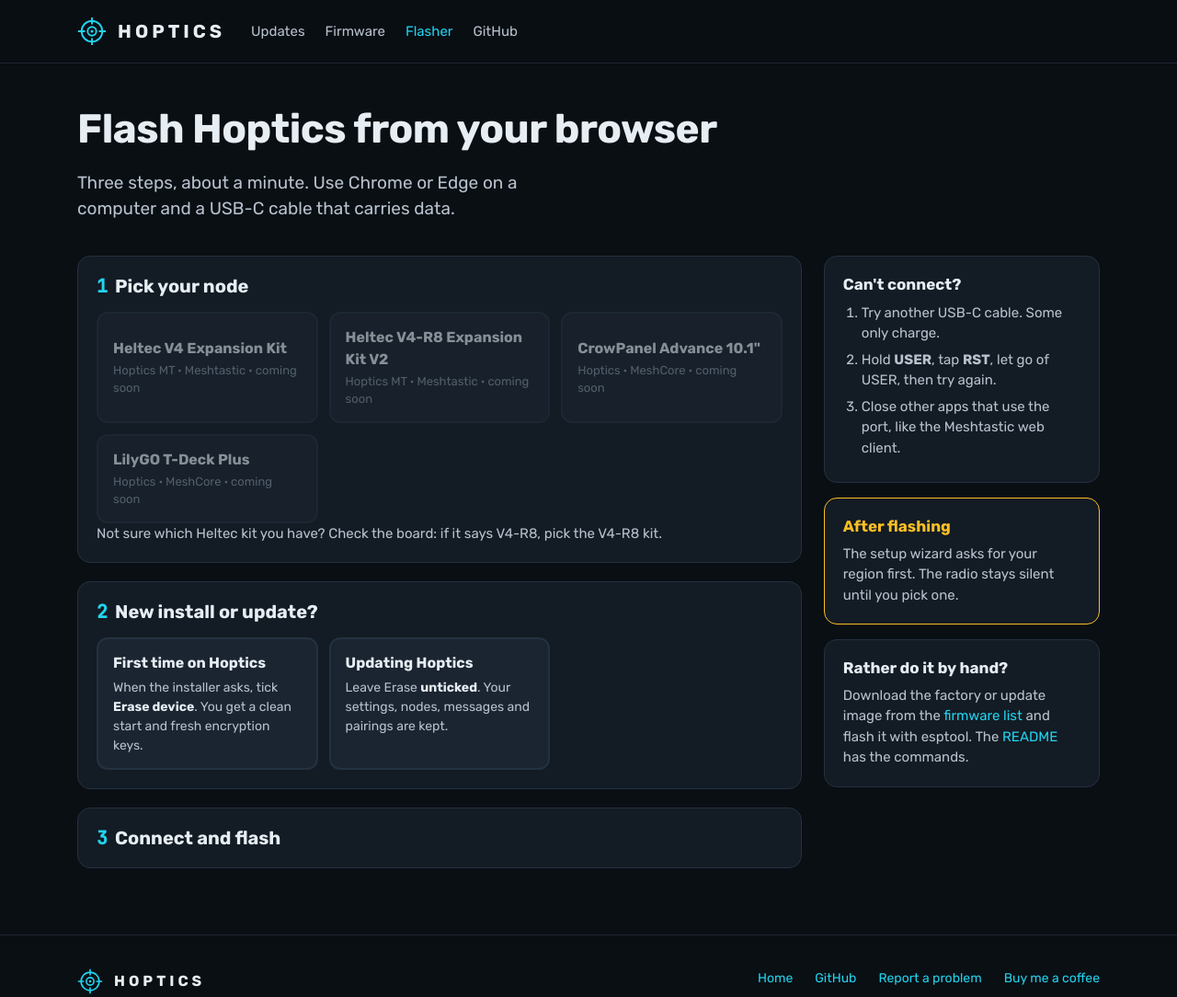
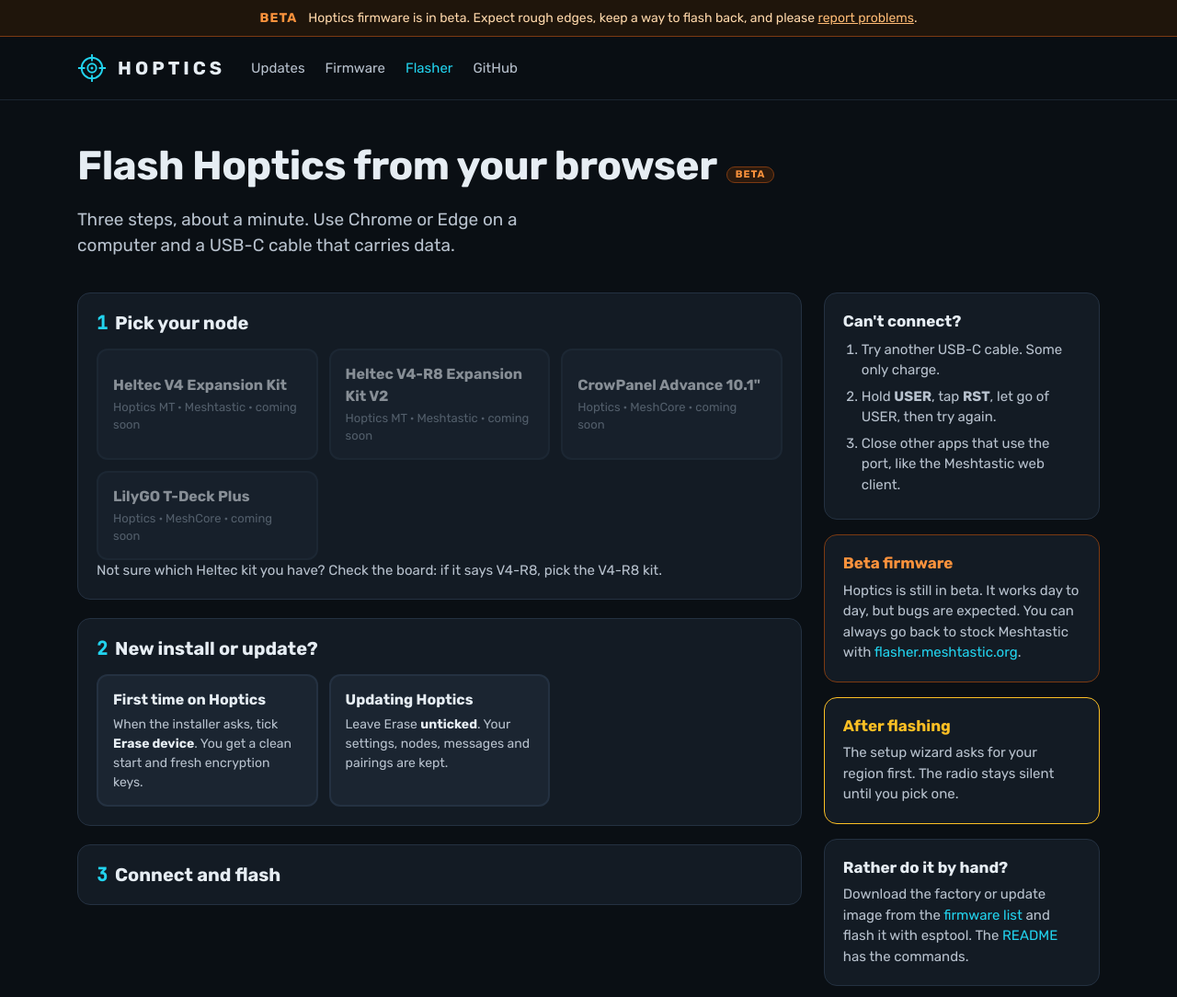
Before and after one commit to Languskhan/hoptics-mt, a plain HTML site: page site/flash.html in a window 1280 px wide. Shown: the top 1084 px of the page at 92% size. Drawn offline with Linux system fonts and the light colour scheme; no server answers.

Commit message:
Website: label the firmware as beta
A beta notice bar on every page, a Beta badge on each released node, 'beta' next to the
version, and a beta note on the flasher. Each node has a beta flag in nodes.json, so the
label can come off per node once it's stable.

Co-Authored-By: Claude Opus 5.5 <noreply@anthropic.com>
Claude-Session: https://claude.ai/code/session_01EbiWZJioThMoHGa4bk2kyj

```diff
--- a/site/app.js
+++ b/site/app.js
@@ -26,7 +26,7 @@ function versionLine(node, ver) {
   if (node.status !== 'available') return 'Not released yet';
   const r = release(ver, node.id);
   if (!r) return 'Not in this release';
-  return ver.tag + (r.meshtastic ? ' · Meshtastic ' + r.meshtastic : '');
+  return ver.tag + (node.beta ? ' beta' : '') + (r.meshtastic ? ' · Meshtastic ' + r.meshtastic : '');
 }
 
 // ---------- home page ----------
@@ -59,7 +59,7 @@ function renderNodes(nodes, ver, filter) {
     return make('article', { class: 'card node' },
       make('div', { class: 'top' },
         make('span', { class: 'pill ' + cls }, (n.firmware || 'Hoptics') + ' · ' + label),
-        make('span', { class: 'pill ' + (ready ? 'ok' : 'soon') }, ready ? 'Available' : 'Coming soon')),
+        make('span', { class: 'pill ' + (!ready ? 'soon' : n.beta ? 'beta' : 'ok') }, !ready ? 'Coming soon' : n.beta ? 'Beta' : 'Available')),
       make('h3', {}, n.name),
       make('p', {}, n.detail || ''),
       ready ? make('p', { class: 'ver mono' }, versionLine(n, ver)) : null,
@@ -95,7 +95,7 @@ function setupFlasher(nodes, ver) {
       return make('button', {
         type: 'button', class: 'opt', 'aria-pressed': String(n.id === current), disabled: !ok,
         onclick: () => { current = n.id; draw(); }
-      }, make('b', {}, n.name), make('span', {}, (n.firmware || 'Hoptics') + ' · ' + label + (ok ? '' : ' · coming soon')));
+      }, make('b', {}, n.name), make('span', {}, (n.firmware || 'Hoptics') + ' · ' + label + (ok ? (n.beta ? ' · beta' : '') : ' · coming soon')));
     }));
     const node = nodes.find(n => n.id === current);
     const esp = $('#esp'), uf2 = $('#uf2'), btn = $('#install');
--- a/site/flash.html
+++ b/site/flash.html
@@ -16,6 +16,7 @@
 </head>
 <body>
 <a class="skip" href="#main">Skip to content</a>
+<div class="betabar" role="note"><div class="wrap"><b>BETA</b><span>Hoptics firmware is in beta. Expect rough edges, keep a way to flash back, and please <a href="https://github.com/Languskhan/hoptics-mt/issues/new?template=bug.yml">report problems</a>.</span></div></div>
 <header class="site">
 <div class="wrap">
 <nav aria-label="Main">
@@ -31,7 +32,7 @@
 </header>
 
 <main id="main" class="wrap" style="padding-top:48px">
-<h1 style="font-size:clamp(32px,5vw,44px)">Flash Hoptics from your browser</h1>
+<h1 style="font-size:clamp(32px,5vw,44px)">Flash Hoptics from your browser<span class="betatag">BETA</span></h1>
 <p class="lead">Three steps, about a minute. Use Chrome or Edge on a computer and a USB-C cable that carries data.</p>
 
 <div class="card bad" style="margin-top:24px">
@@ -88,6 +89,10 @@
 <li>Close other apps that use the port, like the Meshtastic web client.</li>
 </ol>
 </section>
+<section class="card aside betanote">
+<h2>Beta firmware</h2>
+<p>Hoptics is still in beta. It works day to day, but bugs are expected. You can always go back to stock Meshtastic with <a href="https://flasher.meshtastic.org">flasher.meshtastic.org</a>.</p>
+</section>
 <section class="card aside warn">
 <h2>After flashing</h2>
 <p>The setup wizard asks for your region first. The radio stays silent until you pick one.</p>
--- a/site/nodes.json
+++ b/site/nodes.json
@@ -1,5 +1,5 @@
 {
-  "_help": "One entry per node. To add a node, copy an entry and change it. status: available | soon. platform: meshtastic | meshcore. flash: esp (browser flasher, ESP32 boards) | uf2 (nRF52 boards: download and drag onto the drive). The 'id' must match the firmware folder name the release builds (site/firmware/<id>/).",
+  "_help": "One entry per node. To add a node, copy an entry and change it. status: available | soon. platform: meshtastic | meshcore. flash: esp (browser flasher, ESP32 boards) | uf2 (nRF52 boards: download and drag onto the drive). beta: true shows a Beta label; set it to false once that node's firmware is stable. The 'id' must match the firmware folder name the release builds (site/firmware/<id>/).",
   "nodes": [
     {
       "id": "heltec-v4-expansion-kit",
@@ -8,6 +8,7 @@
       "firmware": "Hoptics MT",
       "platform": "meshtastic",
       "status": "available",
+      "beta": true,
       "flash": "esp"
     },
     {
@@ -17,6 +18,7 @@
       "firmware": "Hoptics MT",
       "platform": "meshtastic",
       "status": "available",
+      "beta": true,
       "flash": "esp"
     },
     {
@@ -26,6 +28,7 @@
       "firmware": "Hoptics",
       "platform": "meshcore",
       "status": "soon",
+      "beta": true,
       "flash": "esp"
     },
     {
@@ -35,6 +38,7 @@
       "firmware": "Hoptics",
       "platform": "meshcore",
       "status": "soon",
+      "beta": true,
       "flash": "esp"
     }
   ]
--- a/site/style.css
+++ b/site/style.css
@@ -72,6 +72,7 @@ h2{margin:0;font-size:clamp(26px,3.4vw,34px);line-height:1.2}
 .pill.mc{background:#221a36;color:#c4b5fd}
 .pill.ok{background:#0f2a22;color:var(--mint)}
 .pill.soon{background:#2a2410;color:var(--amber)}
+.pill.beta{background:#2b1a0e;color:#fb923c;border:1px solid #7c3a12}
 .node{display:flex;flex-direction:column;gap:10px}
 .node h3{margin:4px 0 0;font-size:20px}
 .node .ver{font-size:13px;color:var(--soft)}
@@ -137,3 +138,11 @@ footer.site{border-top:1px solid var(--card2);margin-top:72px}
 .fbrand{max-width:520px}.fbrand .brand{font-size:16px}.fbrand p{margin:10px 0 0}
 .foot .fl{display:flex;flex-wrap:wrap;gap:12px 24px}
 @media (max-width:600px){.hero-in{padding-top:48px;padding-bottom:56px}.links{order:3;flex-basis:100%}.hero .shots{gap:12px;flex-basis:100%}.device{max-width:44%;padding:5px;border-radius:18px}.device img{border-radius:12px}.device.lower{margin-top:36px}}
+
+/* beta notice */
+.betabar{background:#1f150b;border-bottom:1px solid #7c3a12;color:#fed7aa;font-size:14px}
+.betabar .wrap{display:flex;flex-wrap:wrap;align-items:center;justify-content:center;gap:6px 12px;padding:9px 24px;text-align:center}
+.betabar b{color:#fb923c;letter-spacing:1px}
+.betabar a{color:#fdba74;text-decoration:underline}
+.betatag{display:inline-block;margin-left:10px;padding:2px 9px;border-radius:999px;font-size:11px;letter-spacing:1px;color:#fb923c;border:1px solid #7c3a12;background:#2b1a0e;vertical-align:2px}
+.betanote{border-color:#7c3a12}.betanote h2{color:#fb923c}
```
Also changed, not shown: site/index.html (+3 -2 lines).
